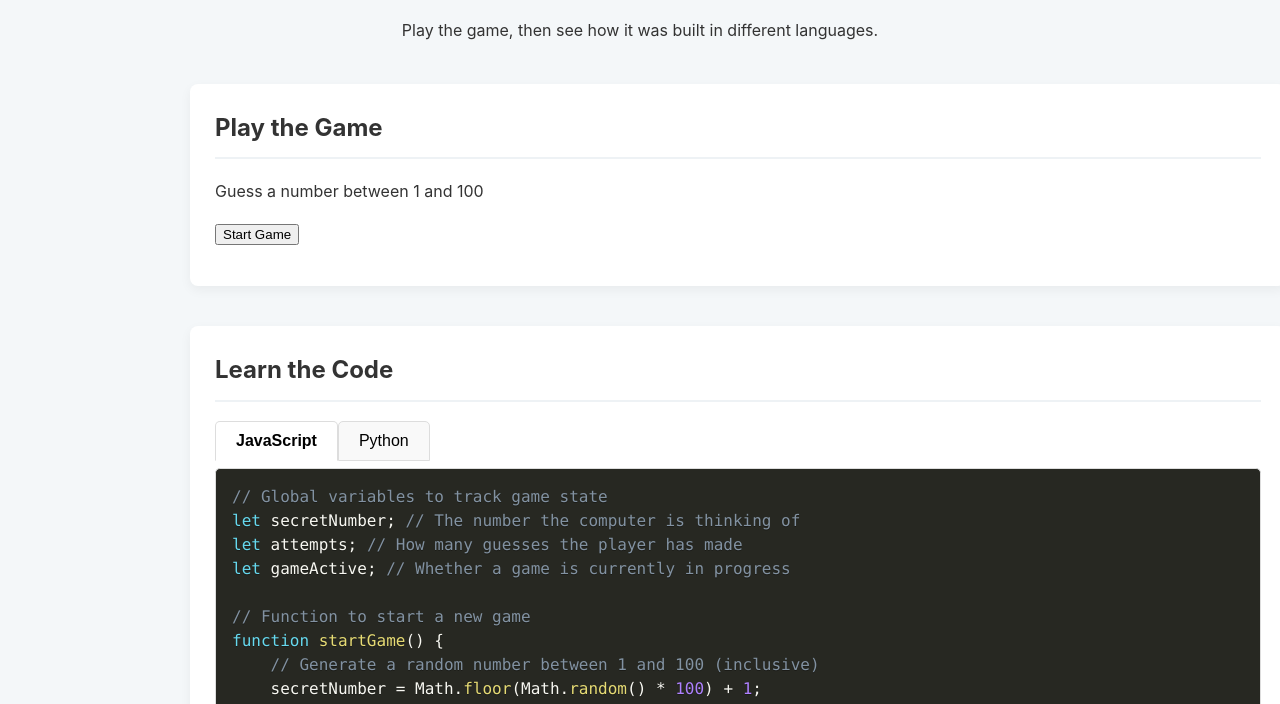
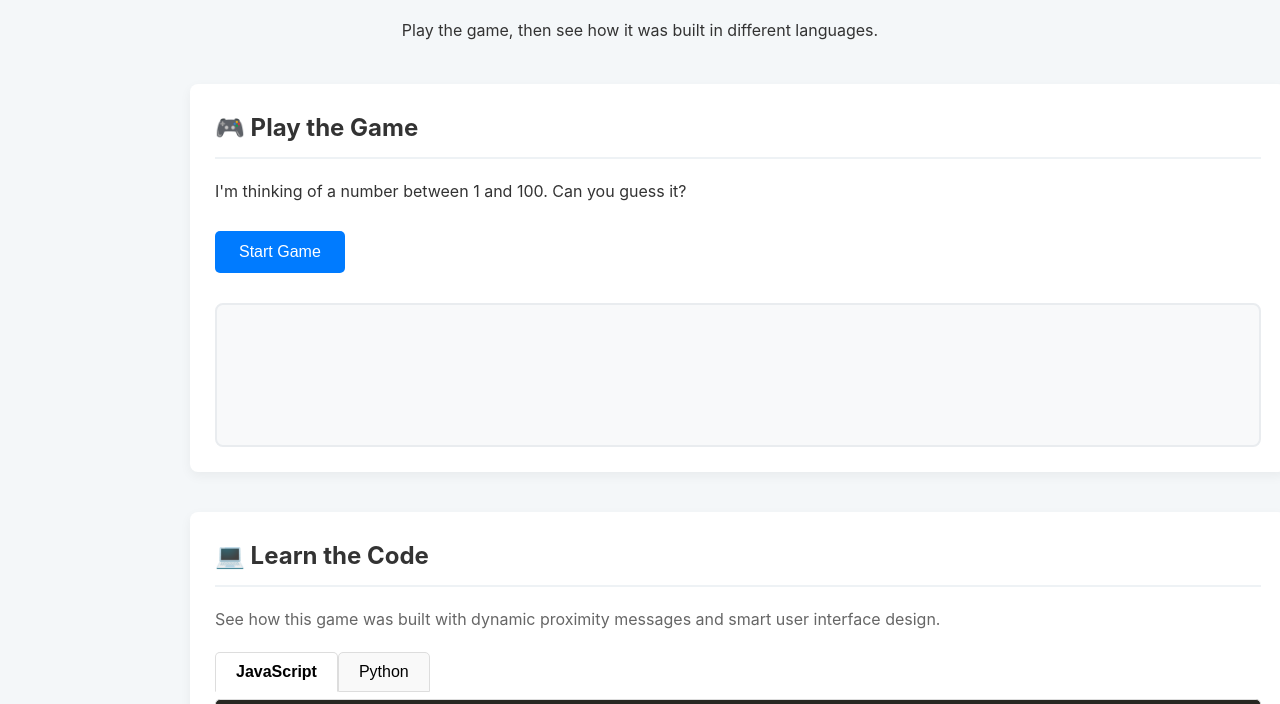
Before and after one commit to AadityaPanda/LearnAndCodeGamesMuseum, a plain HTML site: page index.html in a window 1280 px wide. Shown: the part 96-800 px from the top of the page. Drawn offline with nearby package versions, Linux system fonts and the light colour scheme; no server answers.

Commit message:
Modified code for better ui

```diff
--- a/index.html
+++ b/index.html
@@ -19,18 +19,19 @@
     <main>
         <!-- Section 1: The Playable Game -->
         <section class="game-section">
-            <h2>Play the Game</h2>
+            <h2>🎮 Play the Game</h2>
             <div id="game-container">
-                <p>Guess a number between 1 and 100</p>
-                <button id="startGameBtn">Start Game</button>
-                <!-- This div will show feedback like "You won!" or "Game started!" -->
-                <div id="gameFeedback" style="margin-top: 15px; color: #555; font-weight: bold;"></div>
+                <p>I'm thinking of a number between 1 and 100. Can you guess it?</p>
+                <button id="startGameBtn" style="padding: 12px 24px; font-size: 16px; background-color: #007bff; color: white; border: none; border-radius: 5px; cursor: pointer; margin: 10px 0;">Start Game</button>
+                <!-- This div will show the complete game interface and feedback -->
+                <div id="gameFeedback" style="margin-top: 20px; min-height: 100px; border: 2px solid #e9ecef; border-radius: 8px; padding: 20px; background-color: #f8f9fa;"></div>
             </div>
         </section>
 
         <!-- Section 2: The Code and Explanations -->
         <section class="code-section">
-            <h2>Learn the Code</h2>
+            <h2>💻 Learn the Code</h2>
+            <p style="margin-bottom: 20px; color: #666;">See how this game was built with dynamic proximity messages and smart user interface design.</p>
             <div class="code-container">
                 <!-- Tabs to switch languages -->
                 <div class="code-tabs">
@@ -51,10 +52,8 @@
     </main>
 
     <!--
-      KEY CHANGE:
-      All the page logic (tabs, buttons, game logic) has been moved out of this file.
-      We now load one single file that handles everything. The 'defer' attribute
-      ensures the script runs after the HTML is ready.
+      All the page logic (tabs, buttons, game logic) is handled by script.js.
+      The 'defer' attribute ensures the script runs after the HTML is ready.
     -->
     <script src="js/script.js" defer></script>
 
```
